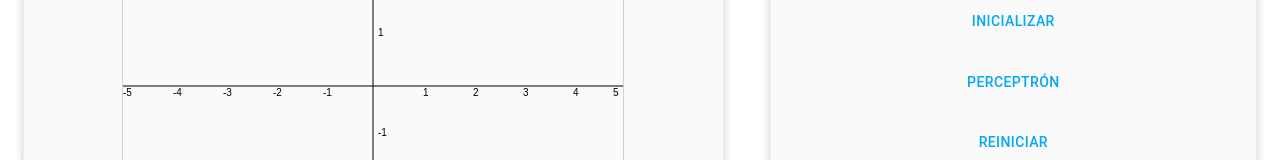
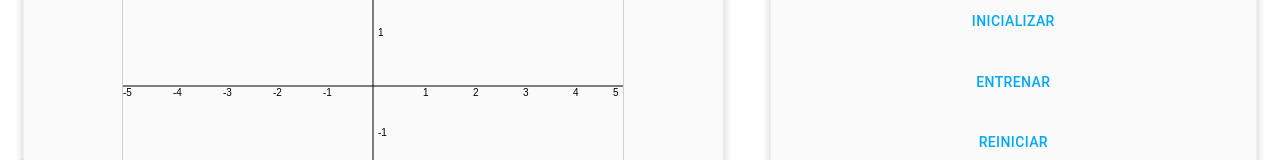
Before and after one commit to Mgmez/Perceptron, a React (Create React App) app in the folder frontend/: page / in a window 1280 px wide. Shown: the part 394-554 px from the top of the page. Built offline with nearby package versions, Linux system fonts and the light colour scheme.

Commit message:
Corrección de mensaje

```diff
--- a/frontend/src/components/PerceptronConfigs.js
+++ b/frontend/src/components/PerceptronConfigs.js
@@ -40,7 +40,7 @@ const PerceptronConfigs = (props) =>  {
         x2[0] = perceptron.calcularX2(-5);
         x2[1] = perceptron.calcularX2(5);
         console.log("x2: ", x2);
-        perceptronState.cpDrawer.drawLine(-5, x2[0],5, x2[1], "#00FF00");
+        perceptronState.cpDrawer.drawLine(-5, x2[0],5, x2[1]);
 
       }
       const entrenar = () =>{
@@ -48,7 +48,7 @@ const PerceptronConfigs = (props) =>  {
         if (!perceptronState.perceptron) {
             setPerceptronErrors({
                 "trainedPerceptron": {
-                    message: "Primero entrene el perceptron"
+                    message: "Primero inicialice el perceptron"
                 }
             });
             return;
@@ -123,7 +123,7 @@ const PerceptronConfigs = (props) =>  {
 
         </Form>
         <Form onSubmit={handleSubmit(entrenar)} className="">
-            <Button className="mt-4" type="sumbit" fullWidth color="primary" style={{color: "#03A9F4"}}>Perceptrón</Button>
+            <Button className="mt-4" type="sumbit" fullWidth color="primary" style={{color: "#03A9F4"}}>Entrenar</Button>
         </Form>
 
         <Form onSubmit={handleSubmit(reiniciar)} className="">
```
